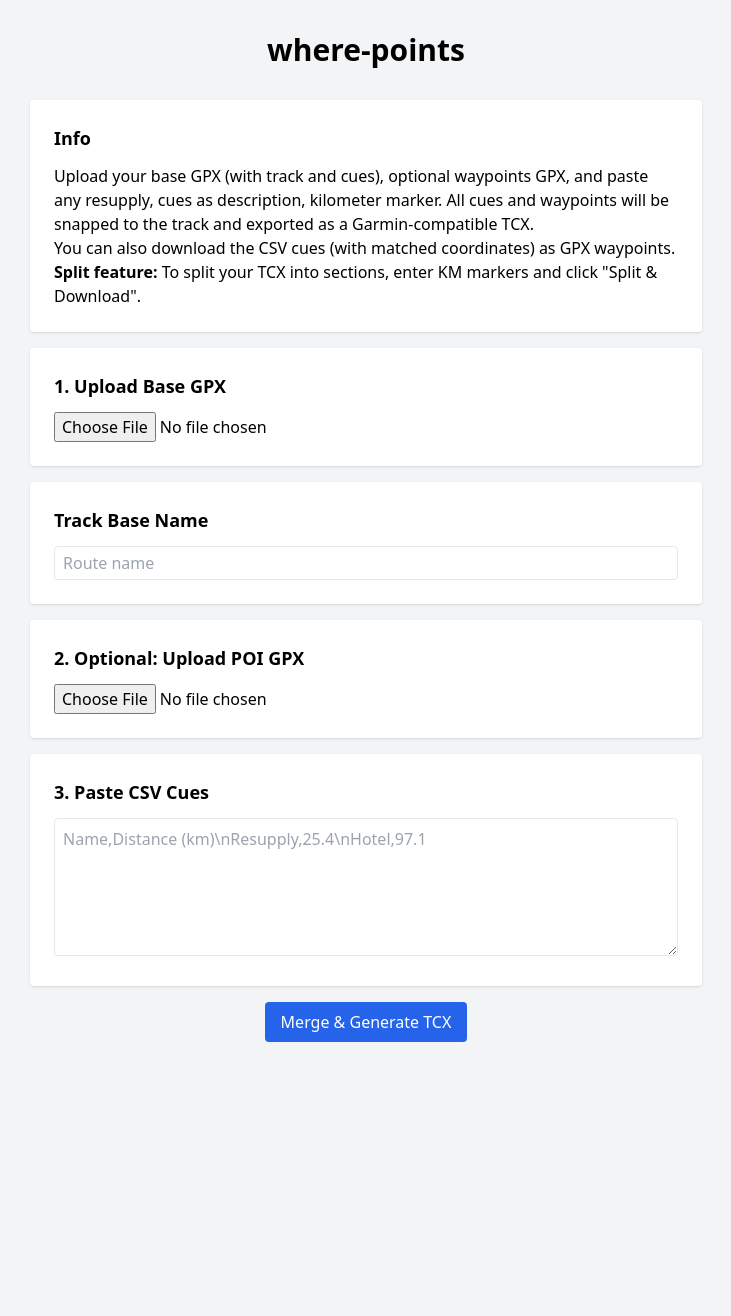
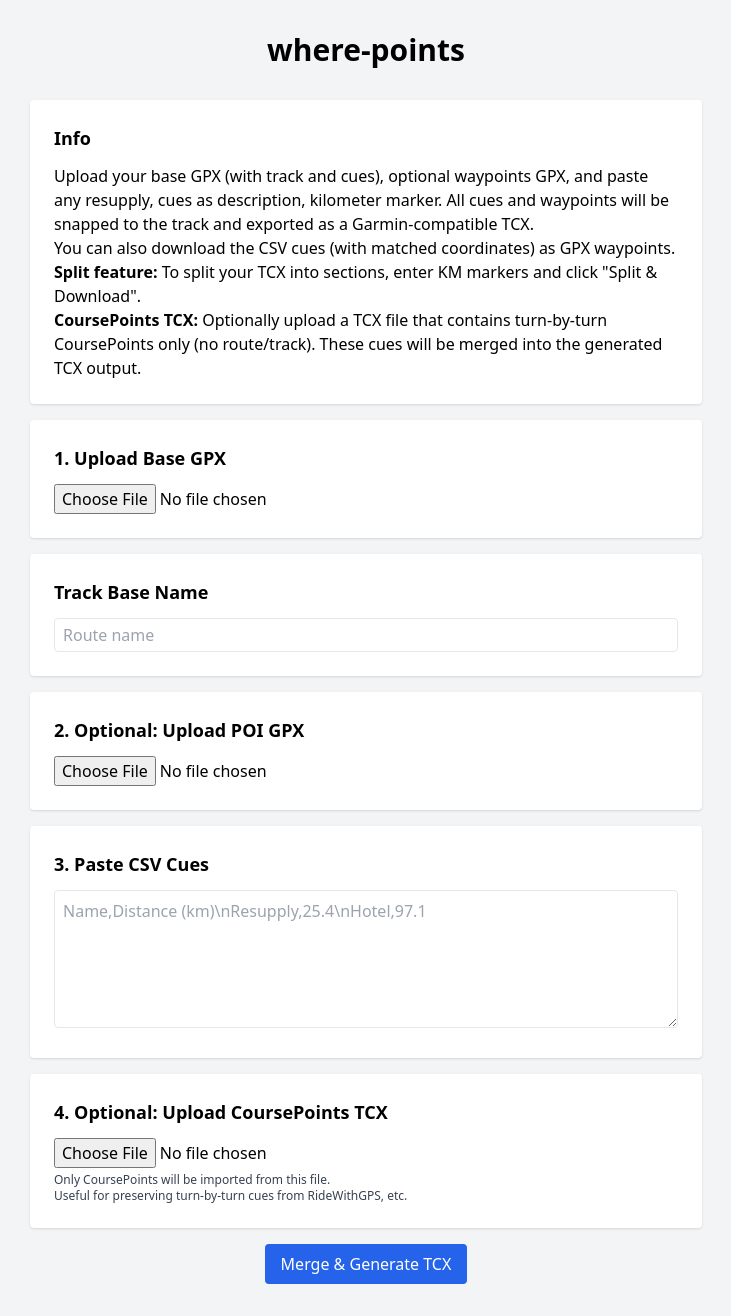
Before and after one commit to marcusbaguley/where-points, a React (Vite) app: page / in a window 1280 px wide. Shown: the whole page, without its empty margins (274-1005 px from the left). Before the commit the page ends 1074 px from the top, so only its background shows below. Built offline with nearby package versions, Linux system fonts and the light colour scheme.

Commit message:
add feature to include a Course and pull out the Course onto the original GPX

```diff
--- a/src/App.jsx
+++ b/src/App.jsx
@@ -32,6 +32,25 @@
 </gpx>`;
 }
 
+// --- Helper: Parse TCX CoursePoints ---
+function extractCoursePointsFromTCX(tcxText) {
+  const parser = new DOMParser();
+  const doc = parser.parseFromString(tcxText, "application/xml");
+  if (!doc || !doc.getElementsByTagName) return [];
+  return Array.from(doc.getElementsByTagNameNS("*", "CoursePoint")).map(cp => ({
+    name: cp.getElementsByTagNameNS("*", "Name")[0]?.textContent || "",
+    lat: parseFloat(cp.getElementsByTagNameNS("*", "LatitudeDegrees")[0]?.textContent || "0"),
+    lon: parseFloat(cp.getElementsByTagNameNS("*", "LongitudeDegrees")[0]?.textContent || "0"),
+    ele: undefined,
+    distance: cp.getElementsByTagNameNS("*", "DistanceMeters")[0]
+      ? parseFloat(cp.getElementsByTagNameNS("*", "DistanceMeters")[0].textContent)
+      : undefined,
+    time: cp.getElementsByTagNameNS("*", "Time")[0]?.textContent,
+    type: cp.getElementsByTagNameNS("*", "PointType")[0]?.textContent || "",
+    notes: cp.getElementsByTagNameNS("*", "Notes")[0]?.textContent || "",
+  }));
+}
+
 export default function App() {
   const [baseGpx, setBaseGpx] = useState(null);
   const [poiGpx, setPoiGpx] = useState(null);
@@ -42,15 +61,29 @@
   const [splitMarkers, setSplitMarkers] = useState(""); // e.g. "100,255,500"
   const [splitFiles, setSplitFiles] = useState([]); // array of {name,tcx}
   const [baseName, setBaseName] = useState(""); // Track Base Name
+  const [coursePointsTcx, setCoursePointsTcx] = useState(null); // file
+  const [coursePointsFromFile, setCoursePointsFromFile] = useState([]); // extracted CoursePoints
 
-  // Update GPX handler to set baseName from filename
+  // Handler for Base GPX, sets baseName
   function handleBaseGpxUpload(e) {
     const file = e.target.files[0];
     setBaseGpx(file);
     if (file) {
-      // Get filename without extension
       const name = file.name.replace(/\.[^/.]+$/, "");
       setBaseName(name);
+    }
+  }
+
+  // Handler for CoursePoints TCX
+  async function handleCoursePointsTcxUpload(e) {
+    const file = e.target.files[0];
+    setCoursePointsTcx(file);
+    if (file) {
+      const text = await file.text();
+      const extracted = extractCoursePointsFromTCX(text);
+      setCoursePointsFromFile(extracted);
+    } else {
+      setCoursePointsFromFile([]);
     }
   }
 
@@ -149,8 +182,16 @@
         };
       });
 
-      // Sort cues by distance
-      const allCues = [...snapped, ...cues].sort((a, b) => a.distance - b.distance);
+      // Merge in CoursePoints from file if provided
+      let allCues = [...snapped, ...cues];
+      if (coursePointsFromFile.length > 0) {
+        // Optionally deduplicate by lat/lon/distance/name/type if you want
+        allCues = [
+          ...allCues,
+          ...coursePointsFromFile.filter(cp => cp.lat && cp.lon)
+        ];
+      }
+      allCues.sort((a, b) => a.distance - b.distance);
       cues.sort((a, b) => a.distance - b.distance);
 
       const avgSpeed = 4.16; // meters/sec
@@ -163,7 +204,7 @@
 
       setTcx(buildTCX(updatedTrack, allCues, baseName));
       setCsvCuesWithCoords(cues);
-      setSplitFiles([]); // clear splits on new process
+      setSplitFiles([]);
     } catch (err) {
       setError("Failed to process: " + err.message);
       console.error("[App] Error in processing:", err);
@@ -281,6 +322,9 @@
           <p>
             <b>Split feature:</b> To split your TCX into sections, enter KM markers and click "Split & Download".
           </p>
+          <p>
+            <b>CoursePoints TCX:</b> Optionally upload a TCX file that contains turn-by-turn CoursePoints only (no route/track). These cues will be merged into the generated TCX output.
+          </p>
         </Card>
         <Card title="1. Upload Base GPX">
           <input
@@ -313,6 +357,17 @@
             value={csvText}
             onChange={e => setCsvText(e.target.value)}
           />
+        </Card>
+        <Card title="4. Optional: Upload CoursePoints TCX">
+          <input
+            type="file"
+            accept=".tcx"
+            onChange={handleCoursePointsTcxUpload}
+          />
+          <div className="text-xs text-gray-700 mt-1">
+            Only CoursePoints will be imported from this file.<br />
+            Useful for preserving turn-by-turn cues from RideWithGPS, etc.
+          </div>
         </Card>
         {error && (
           <div className="bg-red-100 text-red-700 p-2 mb-2 rounded">{error}</div>
```
